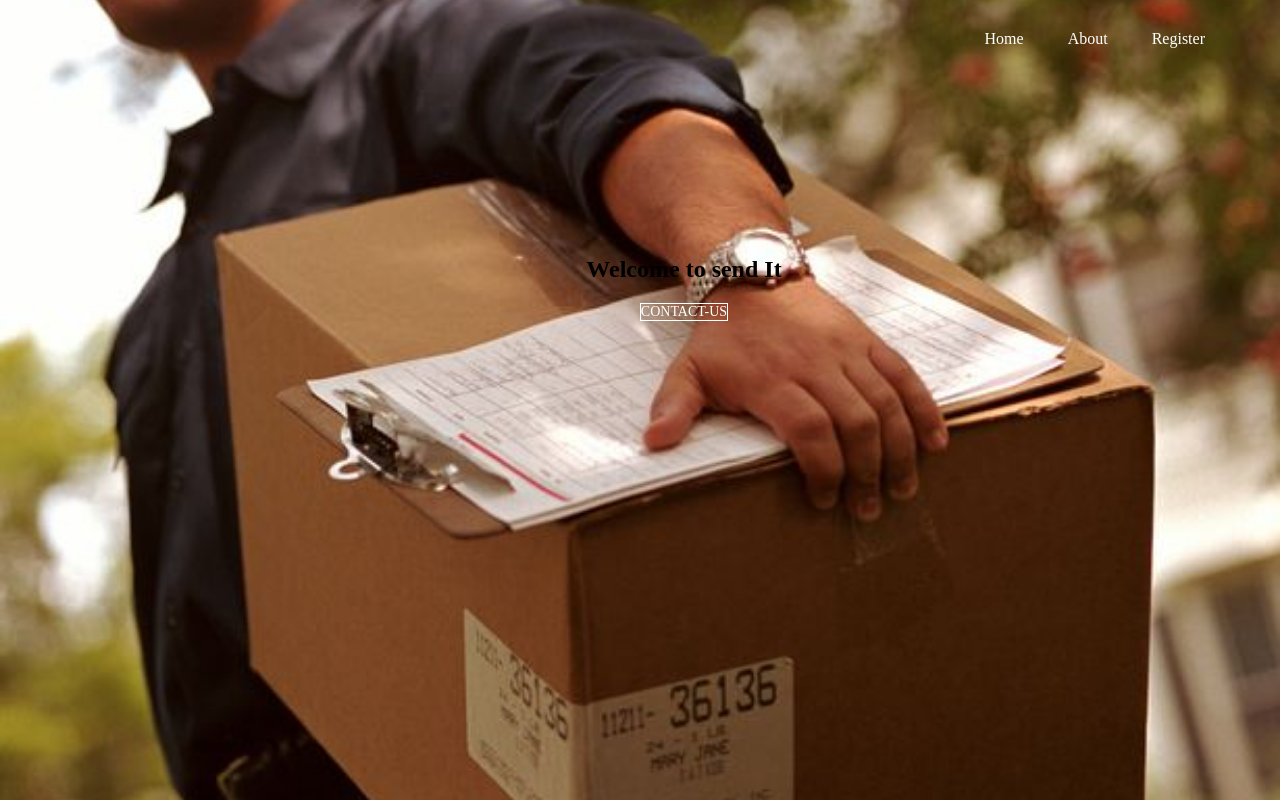
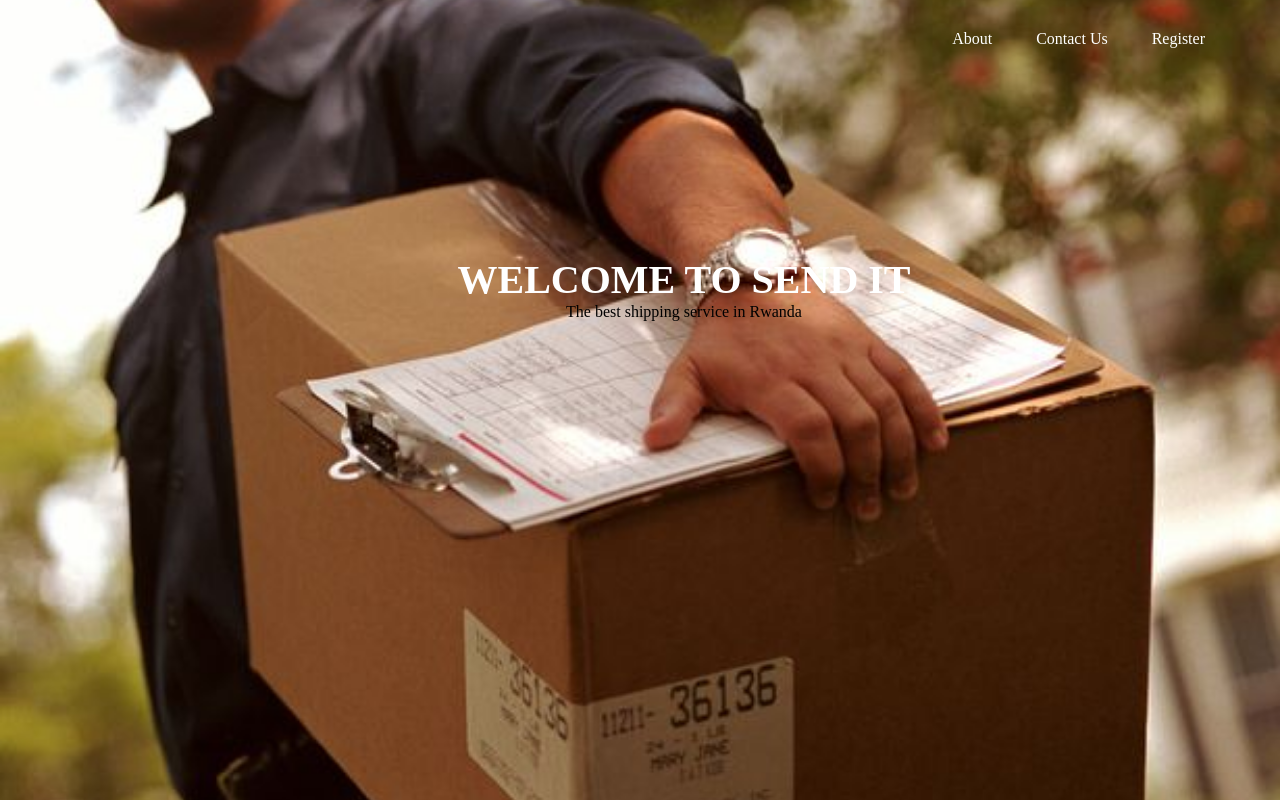
Before and after one commit to espoirMur/Andela-SendIT, a website: page index.html in a window 1280 px wide. Drawn offline with Linux system fonts and the light colour scheme.

Commit message:
[bg #162178046] fix the homepage site

```diff
--- a/UI/static/css/home.css
+++ b/UI/static/css/home.css
@@ -44,11 +44,11 @@ header{
     text-align: center;
 }
 
-.welcome-test h1{
+.welcome-test h2{
     text-align: center;
     color: #fff;
     text-transform: uppercase;
-    font-size: 1000px;
+    font-size: 40px;
 }
 
 .welcome-test a{
--- a/UI/static/css/styles.css
+++ b/UI/static/css/styles.css
@@ -253,6 +253,10 @@ new order input
 
 }
 
+.new-order-p{
+  align:"left"
+}
+
 .location-picker {
   float: right;
   margin-right: -15px;
--- a/index.html
+++ b/index.html
@@ -13,17 +13,18 @@
 
     <div class="wrapper">
       <ul class="nav-area">
-          <li> <a href="#">Home</a></li>
           <li> <a href="#">About</a></li>
+          <li> <a href="#">Contact Us</a></li>
           <li> <a href="./UI/login.html">Register</a></li>
         </ul>
 
   </div>
   <div class="welcome-test">
     <h2>Welcome to send It </h2>
-    <a href="#">Contact-Us</a>
+    <p>The best shipping service in Rwanda</p>
 </div>
   </header>
 
 </body>
+
 </html>
```
Also changed, not shown: UI/orders.html (+2 -2 lines).
